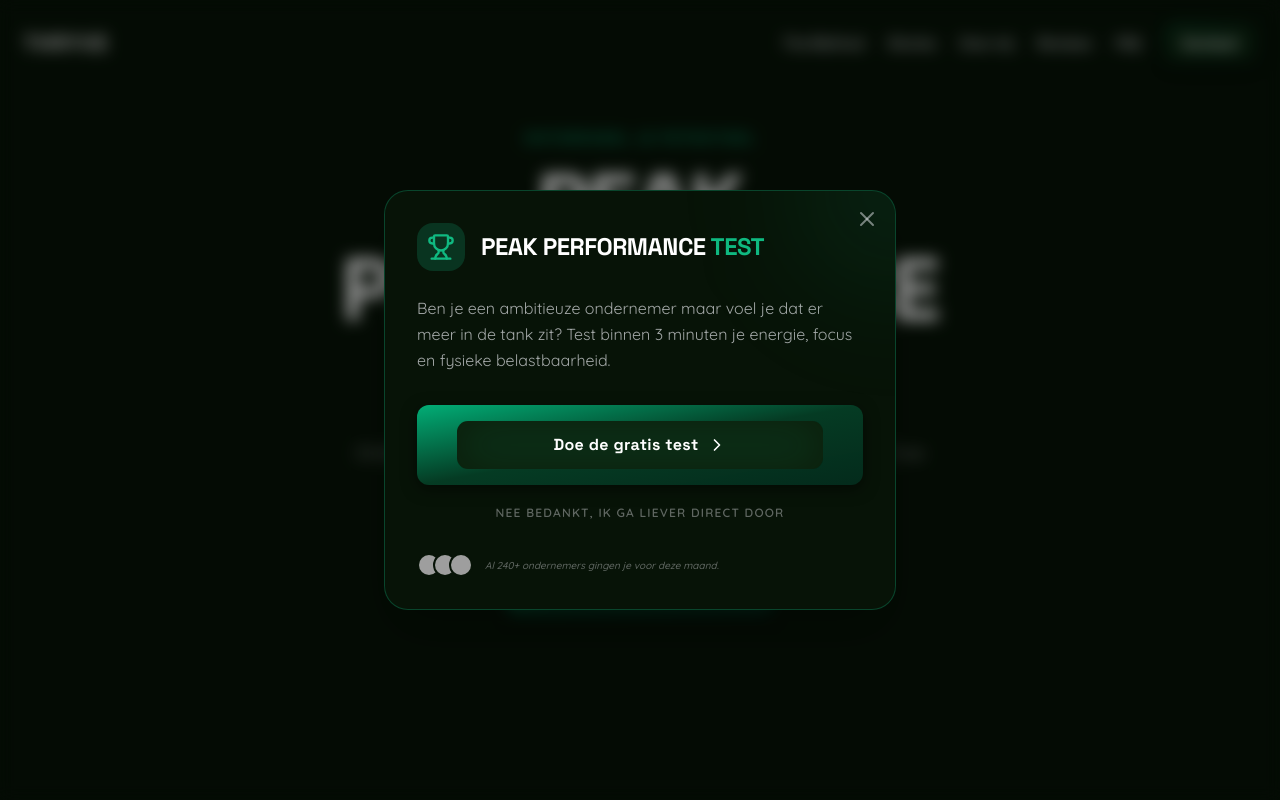
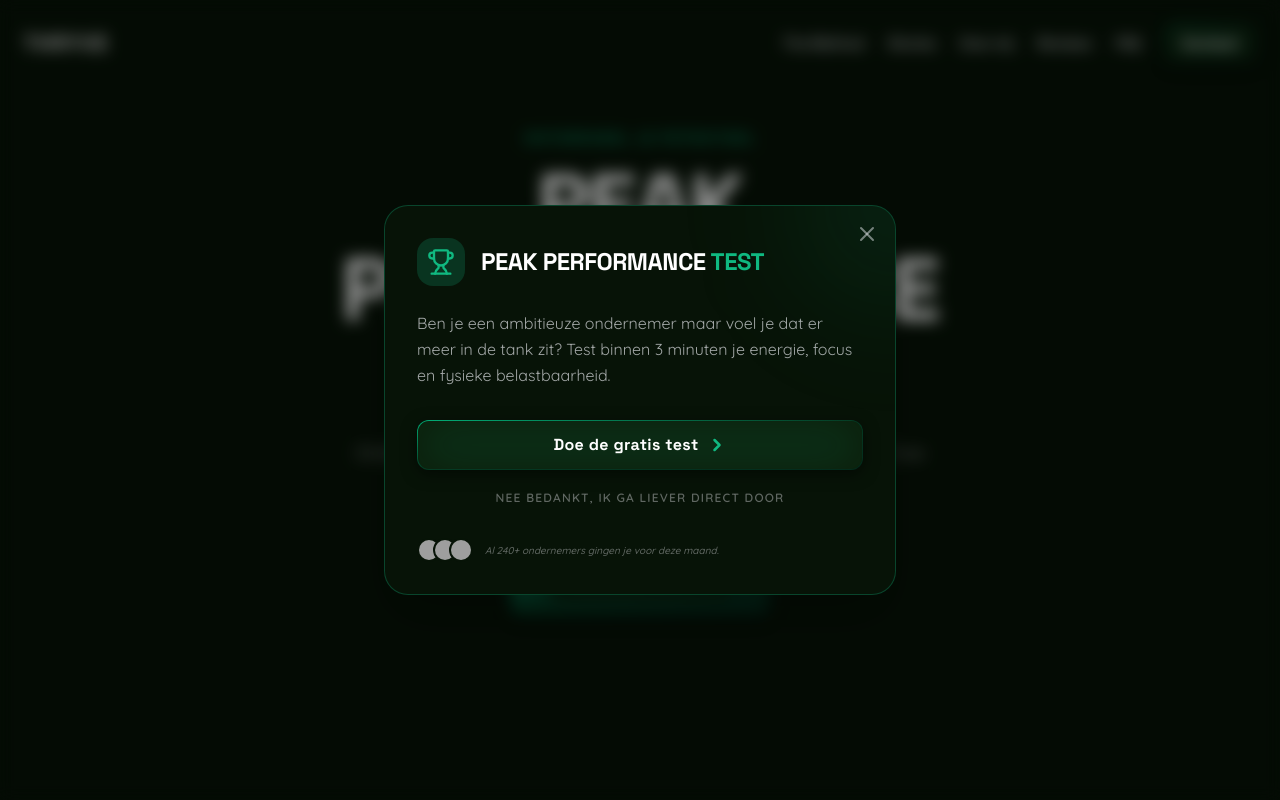
Before and after one commit to konjotje/Thryvewebsite, a React (Vite) app: page /performance-test in a window 1280 px wide. Shown: the top 800 px of the page. Built offline with nearby package versions, Linux system fonts and the light colour scheme; grey boxes are pictures that could not be loaded.

Commit message:
feat: Enhance performance test button styling
Update the "Start test" and "Take free test" buttons to use a larger ChevronRight icon with a stroke width of 3 and the thryve-accent color. This improves visual consistency and emphasis on the call to action.

```diff
--- a/src/components/performance-test/PerformanceTestPage.tsx
+++ b/src/components/performance-test/PerformanceTestPage.tsx
@@ -124,7 +124,7 @@ export default function PerformanceTestPage() {
                 Ontdek in 3 minuten op welke gebieden jij energie laat liggen en hoe je jouw productiviteit naar het volgende niveau tilt.
               </p>
               <Button onClick={() => setStep('quiz')} className="px-10 py-4 text-lg">
-                Start de test <ChevronRight className="ml-2 w-5 h-5" />
+                Start de test <ChevronRight size={20} strokeWidth={3} className="text-thryve-accent" />
               </Button>
             </motion.div>
           )}
--- a/src/components/performance-test/PerformanceTestPopup.tsx
+++ b/src/components/performance-test/PerformanceTestPopup.tsx
@@ -61,8 +61,8 @@ export const PerformanceTestPopup: React.FC = () => {
             </p>
 
             <div className="flex flex-col gap-3">
-              <Button onClick={handleStartTest} className="w-full text-lg px-10 py-4 flex justify-between items-center">
-                  Doe de gratis test <ChevronRight className="w-5 h-5" />
+              <Button onClick={handleStartTest}>
+                Doe de gratis test <ChevronRight size={20} strokeWidth={3} className="text-thryve-accent" />
               </Button>
               <button
                 onClick={() => setIsVisible(false)}
```
